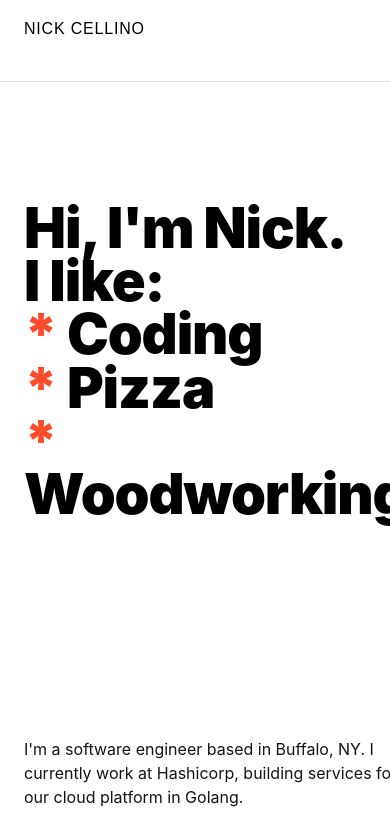
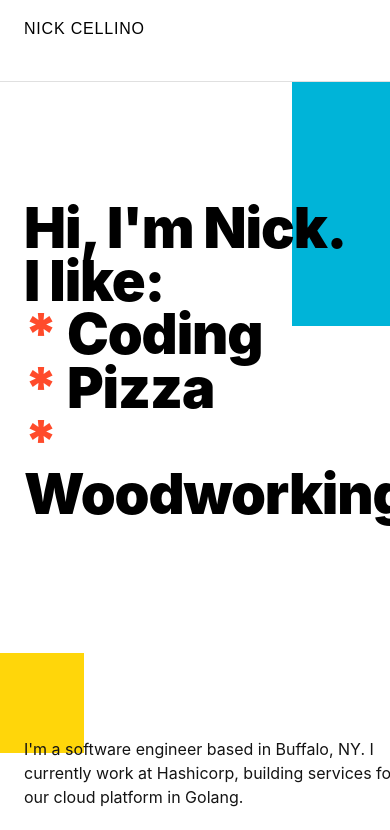
Before and after one commit to NickCellino/nickcellino.github.io, a plain HTML site: page index.html in a window 390 px wide. Shown: the top 830 px of the page. Drawn offline with Linux system fonts and the light colour scheme; a web font is replaced by a local one.

Commit message:
Add some geometric accents

```diff
--- a/stylesheets/style.css
+++ b/stylesheets/style.css
@@ -121,10 +121,34 @@ header {
 .hero-section {
   text-align: left;
   padding: 144px 0;
+  position: relative;
 }
 
 .accent {
   color: #FF4B2B;
+}
+
+/* Swiss Design Geometric Accents */
+.hero-section::before {
+  content: '';
+  position: absolute;
+  width: 280px;
+  height: 480px;
+  background: #00B4D8;
+  top: -120px;
+  right: -48px;
+  z-index: -1;
+}
+
+.hero-section::after {
+  content: '';
+  position: absolute;
+  width: 160px;
+  height: 160px;
+  background: #FFD60A;
+  bottom: -80px;
+  left: -80px;
+  z-index: -1;
 }
 
 /* Content Sections */
@@ -342,4 +366,19 @@ button:hover {
   .site-menu {
     padding: 16px 24px;
   }
+
+  /* Scale geometric accents for mobile */
+  .hero-section::before {
+    width: 140px;
+    height: 280px;
+    right: -24px;
+    top: -60px;
+  }
+
+  .hero-section::after {
+    width: 100px;
+    height: 100px;
+    left: -40px;
+    bottom: -40px;
+  }
 }
```
